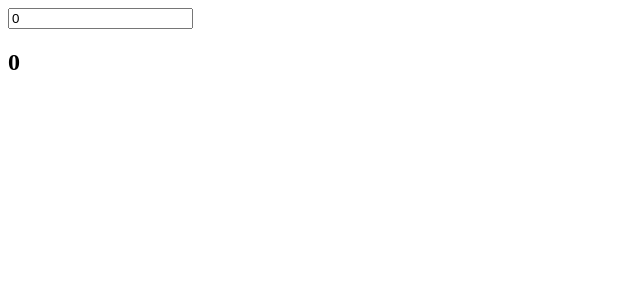
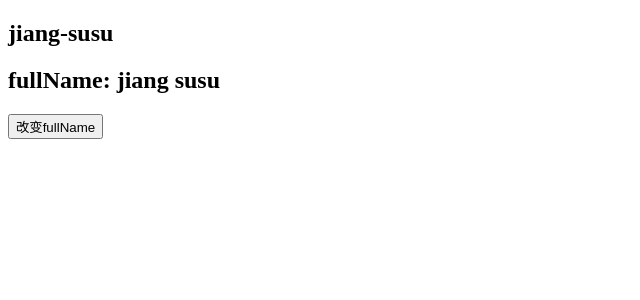
Before and after one commit to susu0628/vue3-study, a Vue app: page / in a window 1280 px wide. Shown: the top 300 px of the page, without its empty margins (0-640 px from the left). Built offline with nearby package versions, Linux system fonts and the light colour scheme.

Commit message:
vue3 computed

```diff
--- /dev/null
+++ b/src/components/compositionApi/compute.vue
@@ -0,0 +1,36 @@
+<template>
+  <h2>{{firstName}}-{{lastName}}</h2>
+  <h2>fullName: {{fullName}}</h2>
+  <button @click="changeFullName">改变fullName</button>
+</template>
+<script>
+import { ref, computed } from 'vue'
+export default {
+  setup() {
+    let firstName = ref('jiang')
+    let lastName = ref('susu')
+    // 1. 接收一个getter函数
+    // const fullName = computed(() => `${firstName.value} ${lastName.value}`)
+    const changeFullName = () => {
+      fullName.value = 'tan liping'
+    }
+    // 2. 接收一个包含getter/setter函数的对象
+    const fullName = computed({
+      get() {
+        return `${firstName.value} ${lastName.value}`
+      },
+      set(newVal) {
+        const [fname, lname] = newVal.split(' ')
+        firstName.value = fname
+        lastName.value = lname
+      }
+    })
+    return {
+      fullName,
+      firstName,
+      lastName,
+      changeFullName
+    }
+  }
+}
+</script>
--- a/src/main.js
+++ b/src/main.js
@@ -1,4 +1,4 @@
 import { createApp } from "vue";
-import App from "./components/compositionApi/customRef";
+import App from "./components/compositionApi/compute";
 
 createApp(App).mount("#app");
```
